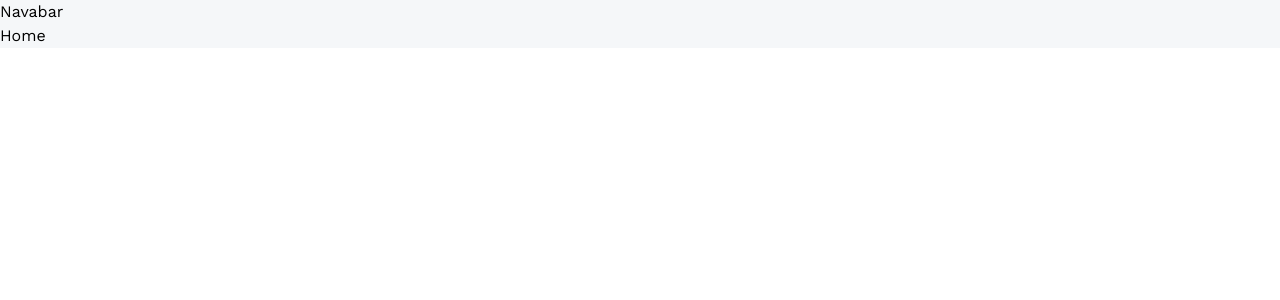
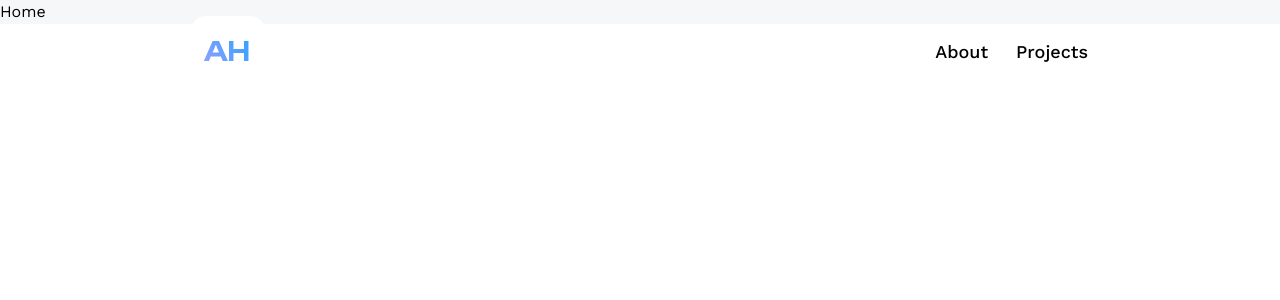
Before and after one commit to emmaeng700/portfolio, a React (Vite) app: page / in a window 1280 px wide. Shown: the top 300 px of the page. Built offline with nearby package versions, Linux system fonts and the light colour scheme.

Commit message:
navbar creation

```diff
--- a/src/components/Navbar.jsx
+++ b/src/components/Navbar.jsx
@@ -1,9 +1,23 @@
-import React from 'react'
+import { NavLink } from "react-router-dom";
 
-const  Navabar = () => {
+import { logo } from "../assets/images";
+
+const Navbar = () => {
   return (
-    <div> Navabar</div>
-  )
-}
+    <header className='header'>
+      <NavLink to='/'>
+        <img src={logo} alt='logo' className='w-18 h-18 object-contain' />
+      </NavLink>
+      <nav className='flex text-lg gap-7 font-medium'>
+        <NavLink to='/about' className={({ isActive }) => isActive ? "text-blue-600" : "text-black" }>
+          About
+        </NavLink>
+        <NavLink to='/projects' className={({ isActive }) => isActive ? "text-blue-600" : "text-black"}>
+          Projects
+        </NavLink>
+      </nav>
+    </header>
+  );
+};
 
-export default  Navabar
+export default Navbar;
```
